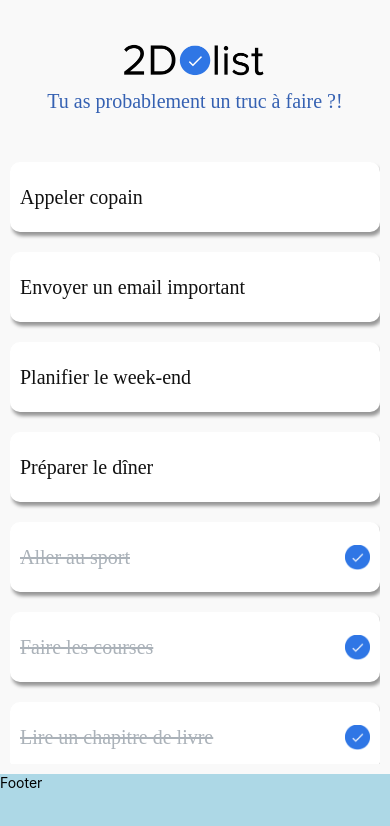
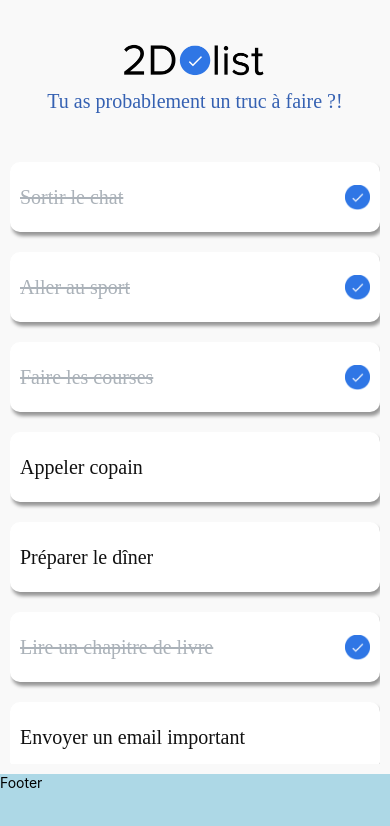
Before and after one commit to AymericMartinache/REACT-Native-App-To_Do_List, a React Native app: screen / in a window 390 px wide. Shown: the top 826 px of the page. Built offline with nearby package versions, Linux system fonts and the light colour scheme.

Commit message:
Adding update task function

```diff
--- a/App.js
+++ b/App.js
@@ -39,30 +39,56 @@ export default function App() {
 
     // Rendu des tâches
     function renderTodoList() {
-        return todoList
-            .sort((a, b) => {
-                if (a.isCompleted === b.isCompleted) {
-                    return a.title.localeCompare(b.title);
-                } else {
-                    return a.isCompleted - b.isCompleted;
-                }
-            })
-            .map((task) => <Card key={task.id} task={task}></Card>);
+        return todoList.map((task) => (
+            <View key={task.id}>
+                <Card updateTask={updateTask} task={task}></Card>
+            </View>
+        ));
+    }
+
+    // Update d'une tâche
+    function updateTask(task) {
+        // On met à jour la tâche en moodifiant isCompleted
+        const updatedTask = {
+            ...task,
+            isCompleted: !task.isCompleted,
+        };
+
+        // On récupère l'index de la tâche dans le tableau des tâches
+        const indexToUpdate = todoList.findIndex(
+            (task) => task.id === updatedTask.id
+        );
+
+        // On Créé un tableau des tâches mises à jour en récupérant le tableau d'origine
+        const updatedTodoList = [...todoList];
+
+        // On met à jour la tâche avec l'index
+        updatedTodoList[indexToUpdate] = updatedTask;
+
+        // On met à jour le state des taches avec le tableau à jour
+        setTodoList(updatedTodoList);
     }
 
     return (
         <>
             <SafeAreaProvider>
                 <SafeAreaView style={styles.app}>
+                    {/* Header */}
                     <View style={styles.header}>
                         <Header></Header>
                     </View>
+
+                    {/* Tasks */}
                     <View style={styles.body}>
-                        <ScrollView> {renderTodoList()}</ScrollView>
+                        <ScrollView>{renderTodoList()}</ScrollView>
                     </View>
+
+                    {/* Add task */}
                     {/* <AddButton></AddButton> */}
                 </SafeAreaView>
             </SafeAreaProvider>
+
+            {/* Footer */}
             <View style={styles.footer}>
                 <Footer></Footer>
             </View>
--- a/Components/Card/Card.jsx
+++ b/Components/Card/Card.jsx
@@ -7,9 +7,9 @@ import { styles } from './Card.style';
 // ASSETS
 import checkbox from '../../assets/img/check.png';
 
-export default function Card({ task }) {
+export default function Card({ task, updateTask }) {
     return (
-        <TouchableOpacity style={styles.card}>
+        <TouchableOpacity style={styles.card} onPress={() => updateTask(task)}>
             {task.isCompleted ? (
                 <>
                     <Text style={[styles.text, styles.text.completed]}>
```
